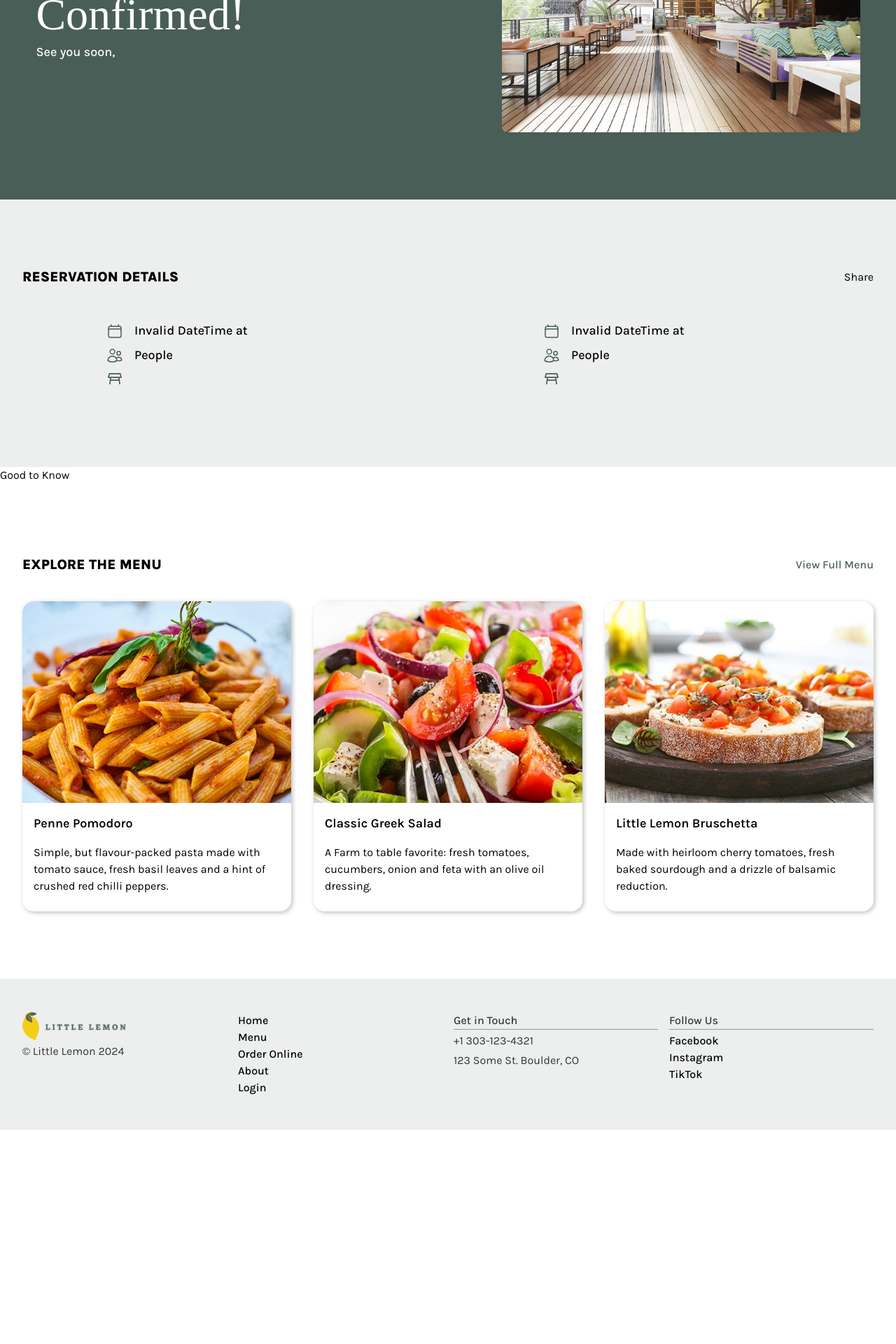
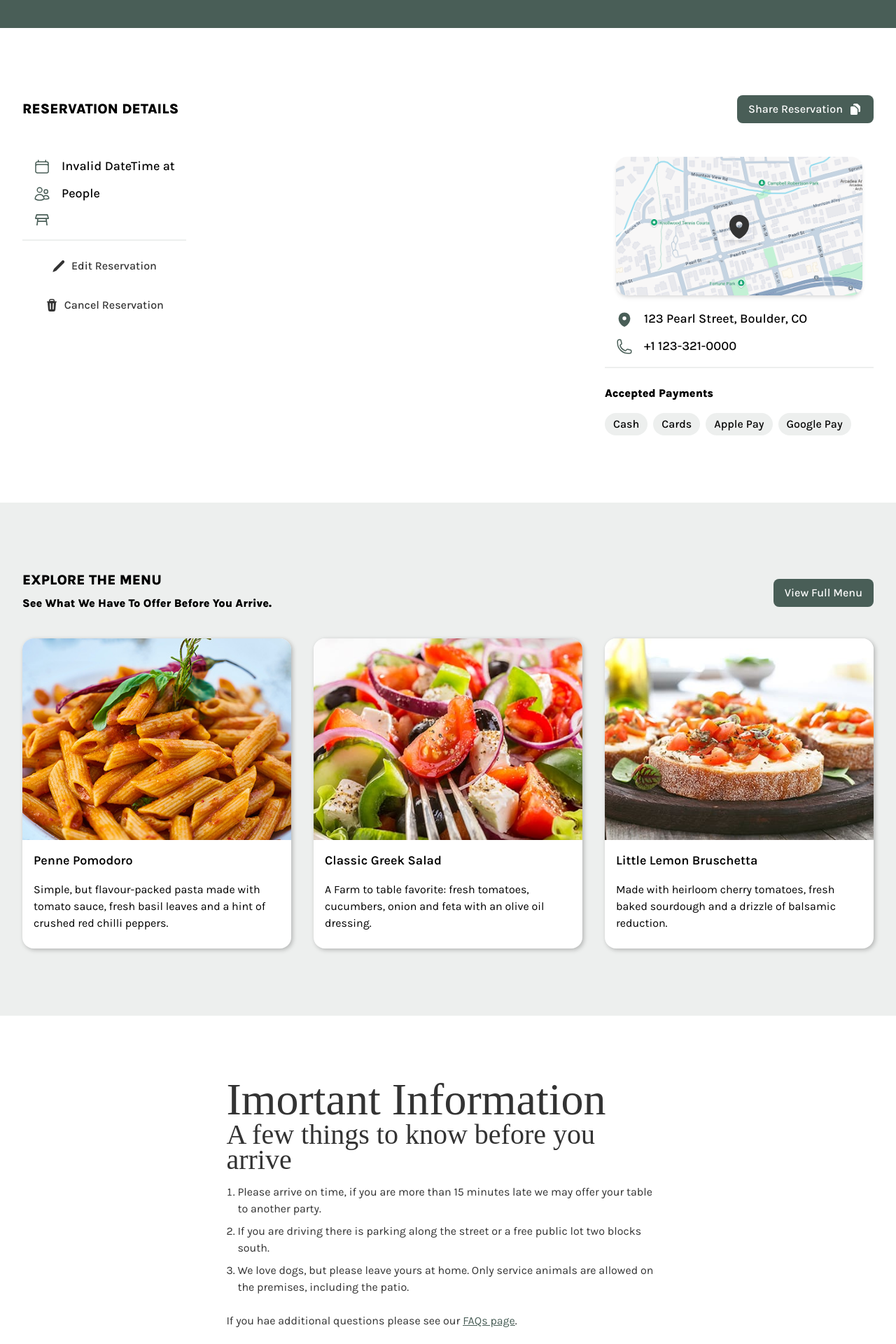
Before and after one commit to MoxieEric/meta-front-end-developer-capstone, a React (Create React App) app: page /confirmed in a window 1280 px wide. Shown: the part 320-2240 px from the top of the page at 70% size. Before the commit the page ends 1934 px from the top, so only its background shows below. Built offline with nearby package versions, Linux system fonts and the light colour scheme; a web font is replaced by a local one.

Commit message:
confirmation page styles and content

```diff
--- /dev/null
+++ b/src/components/atoms/Pill.js
@@ -0,0 +1,9 @@
+const Pill = ({ children }) => {
+	return (
+		<div className='rounded-full highlight-text px-3 py-1 bg-light'>
+			{children}
+		</div>
+	)
+}
+
+export default Pill
--- a/src/components/reservations/ReservationDetails.js
+++ b/src/components/reservations/ReservationDetails.js
@@ -17,22 +17,22 @@ const ReservationDetails = ({ reservation }) => {
 	}, [reservation])
 	return (
 		<div className='reservation-details'>
-			<div className='item'>
+			<div className='detail-item'>
 				<CalendarIcon className='icon' />
 				<p className='lead-text'>
 					{reservationDate} at {reservation?.time}
 				</p>
 			</div>
-			<div className='item'>
+			<div className='detail-item'>
 				<UsersIcon className='icon' />
 				<p className='lead-text'>{reservation?.guests} People</p>
 			</div>
-			<div className='item'>
+			<div className='detail-item'>
 				<TableIcon className='icon' />
 				<p className='lead-text'>{reservation?.seating}</p>
 			</div>
 			{reservation?.occasion && (
-				<div className='item'>
+				<div className='detail-item'>
 					<SparklesIcon className='icon' />
 					<p className='lead-text capitalize'>
 						{reservation.occasion}
--- a/src/components/screens/BookingConfirmation.js
+++ b/src/components/screens/BookingConfirmation.js
@@ -9,6 +9,15 @@ import CardImage from '../cards/CardImage'
 import CardHeader from '../cards/CardHeader'
 import CardBody from '../cards/CardBody'
 import specialsContent from '../../config/specialsContent'
+import {
+	TrashIcon,
+	MapPinIcon,
+	PencilIcon,
+	DocumentDuplicateIcon,
+} from '@heroicons/react/20/solid'
+import { PhoneIcon } from '@heroicons/react/24/outline'
+import paymentMethods from '../../config/paymentMethods'
+import Pill from '../atoms/Pill'
 
 const BookingConfirmation = () => {
 	const [reservation, setReservation] = useState(null)
@@ -19,9 +28,9 @@ const BookingConfirmation = () => {
 
 	return (
 		<>
-			<PageSection id='reservation' background='primary'>
+			<PageSection id='reservation-confirmed' background='primary'>
 				<FeatureSection
-					title='Reservation Confirmed!'
+					title='Reservation Confirmed'
 					images={[
 						{
 							src: '/little-lemon-restaurant-01.jpg',
@@ -32,37 +41,76 @@ const BookingConfirmation = () => {
 					]}
 				>
 					<p className='lead-text text-white'>
-						See you soon, {reservation?.firstName}
+						See you soon, {reservation?.firstName}!
 					</p>
 				</FeatureSection>
 			</PageSection>
-			<PageSection id='reservation-details' background='light'>
+			<PageSection id='reservation-details' background='white'>
 				<CardsSection
 					title='Reservation Details'
-					cta={<button>Share</button>}
+					cta={
+						<button className='button button--primary gap-2 items-center justify-center'>
+							Share Reservation
+							<DocumentDuplicateIcon className='icon w-5 h-5' />
+						</button>
+					}
 				>
-					<ReservationDetails
-						reservation={reservation}
-						title={'Reservation Details'}
-					/>
-					<ReservationDetails
-						reservation={reservation}
-						title={'Reservation Details'}
-					/>
+					<div className='flex flex-col gap-4'>
+						<ReservationDetails reservation={reservation} />
+						<button className='button button--ghost w-full gap-2 items-center justify-center'>
+							<PencilIcon className='icon w-5 h-5' />
+							Edit Reservation
+						</button>
+						<button className='button button--ghost w-full gap-2 items-center justify-center'>
+							<TrashIcon className='icon w-5 h-5' />
+							Cancel Reservation
+						</button>
+					</div>
+					<div className='flex flex-col gap-4'>
+						<div className='reservation-details'>
+							<figure className='rounded-lg overflow-hidden shadow-md mb-2 relative'>
+								<img
+									src='/map-01.png'
+									alt='Map of Little Lemon location'
+									className='w-full h-auto object-cover min-w-16 aspect-video'
+								/>
+								<div className='absolute top-0 left-0 w-full h-full flex flex-col items-center justify-center'>
+									<MapPinIcon className='w-10 h-10 text-dark shadow-md' />
+								</div>
+							</figure>
+							<div className='detail-item'>
+								<MapPinIcon className='icon' />
+								<p className='lead-text'>
+									123 Pearl Street, Boulder, CO
+								</p>
+							</div>
+							<div className='detail-item'>
+								<PhoneIcon className='icon' />
+								<p className='lead-text'>
+									<a href='tel:+11233210000'>
+										+1 123-321-0000
+									</a>
+								</p>
+							</div>
+						</div>
+						<h3 className='category-title pt-2'>
+							Accepted Payments
+						</h3>
+						<div className='flex items-center gap-2'>
+							{paymentMethods.map((item) => (
+								<Pill>{item}</Pill>
+							))}
+						</div>
+					</div>
 				</CardsSection>
 			</PageSection>
 
-			<section>
-				<header>
-					<h1>Good to Know</h1>
-				</header>
-			</section>
-			<PageSection id='specials' background='white'>
+			<PageSection id='specials' background='light'>
 				<CardsSection
 					title='Explore the Menu'
-					subtitle=''
+					subtitle='See what we have to offer before you arrive.'
 					cta={
-						<Link to='/menu' className='button button--link'>
+						<Link to='/menu' className='button'>
 							View Full Menu
 						</Link>
 					}
@@ -80,6 +128,37 @@ const BookingConfirmation = () => {
 					))}
 				</CardsSection>
 			</PageSection>
+			<PageSection id='info' background='white'>
+				<FeatureSection
+					title='Imortant Information'
+					subtitle='A few things to know before you arrive'
+					color='dark'
+				>
+					<ol className='list-decimal list-outside pl-4 max-w-prose space-y-2 py-2'>
+						<li>
+							Please arrive on time, if you are more than 15
+							minutes late we may offer your table to another
+							party.
+						</li>
+						<li>
+							If you are driving there is parking along the street
+							or a free public lot two blocks south.
+						</li>
+						<li>
+							We love dogs, but please leave yours at home. Only
+							service animals are allowed on the premises,
+							including the patio.
+						</li>
+					</ol>
+					<p>
+						If you hae additional questions please see our{' '}
+						<Link to='/faqs' className='!text-primary underline'>
+							FAQs page
+						</Link>
+						.
+					</p>
+				</FeatureSection>
+			</PageSection>
 		</>
 	)
 }
--- a/src/components/screens/Reservations.js
+++ b/src/components/screens/Reservations.js
@@ -1,5 +1,5 @@
 import { useBookingContext } from '../../context/bookingContext'
-import ReservationOption from '../cards/BookingSlot'
+import ReservationOption from '../reservations/BookingSlot'
 import ReservationsSearch from '../form/ReservationsSearch'
 import PageSection from '../layout/PageSection'
 import FeatureSection from '../sections/FeatureSection'
--- a/src/components/sections/CardsSection.js
+++ b/src/components/sections/CardsSection.js
@@ -4,7 +4,9 @@ const CardsSection = ({ title, subtitle, cta, children }) => {
 			<header>
 				<div className='headings'>
 					<h1 className='section-title text-nowrap'>{title}</h1>
-					{subtitle && <h2 className='category-title'>{subtitle}</h2>}
+					{subtitle && (
+						<h2 className='category-title subtitle'>{subtitle}</h2>
+					)}
 				</div>
 				{cta && <div className='cta'>{cta}</div>}
 			</header>
--- a/src/components/sections/FeatureSection.js
+++ b/src/components/sections/FeatureSection.js
@@ -1,6 +1,14 @@
-const FeatureSection = ({ title, subtitle, images = [], children }) => {
+import classNames from 'classnames'
+
+const FeatureSection = ({
+	title,
+	subtitle,
+	images = [],
+	color = 'white',
+	children,
+}) => {
 	return (
-		<div className='feature-section'>
+		<div className={classNames('feature-section', `text-${color}`)}>
 			<div className='content'>
 				<header>
 					<h1 className='display-title'>{title}</h1>
--- /dev/null
+++ b/src/config/paymentMethods.js
@@ -0,0 +1,2 @@
+const paymentMethods = ['Cash', 'Cards', 'Apple Pay', 'Google Pay']
+export default paymentMethods
--- a/src/styles/app.css
+++ b/src/styles/app.css
@@ -101,6 +101,14 @@ html, body {
 .button--secondary:hover {
 	color: black;
 	background: var(--color-tan);
+}
+.button--ghost {
+	background: transparent;
+	color: var(--color-dark);
+}
+.button--ghost:hover {
+	background: var(--color-light);
+	color: black;
 }
 .button--light {
 	background: var(--color-light);
@@ -254,7 +262,7 @@ html, body {
 	flex-direction: column;
 	align-items: center;
 	justify-content: center;
-	gap: .25rem;
+	gap: .5rem;
 	text-align: center;
 	width: 100%;
 }
@@ -262,6 +270,7 @@ html, body {
 	font-weight: 500;
 	padding: .125rem 0;
 	color: black;
+	display: block;
 }
 .global-footer .column a:hover {
 	color: var(--color-primary);
@@ -315,10 +324,10 @@ main {
 	flex-direction: column;
 	gap: .5rem;
 	max-width: 65ch;
-	color: white;
+	color: inherit;
 }
 .feature-section header {
-	color: white;
+	color: inherit;
 	display: flex;
 	flex-direction: column;
 	gap: .5rem;
@@ -368,9 +377,13 @@ main {
 	min-width: 8rem;
 	height: 100%;
 }
-
+.feature-section h1,
+	.feature-section h2	 {
+		color: inherit;
+	}
 .feature-section p {
 	padding-right: 1rem;
+	color: inherit;
 }
 
 @media (min-width: 640px) {
@@ -384,7 +397,6 @@ main {
 		padding-right: 2rem;
 	}
 }
-
 /* Cards Section */
 .cards-section {
 	display: flex;
@@ -400,7 +412,9 @@ main {
 	align-items: center;
 	gap: 1rem;
 }
-
+.cards-section .subtitle {
+	width: max-content;
+}
 .cards-section .content {
 	display: flex;
 	flex-direction: column;
@@ -673,20 +687,30 @@ main {
 .reservation-details {
 	display: flex;
 	flex-direction: column;
-	gap: .5rem;
+	gap: .75rem;
 	width: 100%;
 	max-width: 24rem;
 	margin: 0 auto;
 	padding: 1rem;
 	border-bottom: 2px solid var(--color-light);
 }
-.reservation-details .item {
+.detail-item {
 	display: flex;
 	align-items: center;
 	gap: 1rem;
 }
-.reservation-details .item .icon {
+.detail-item .icon {
 	width: 1.5rem;
 	height: 1.5rem;
 	color: var(--color-primary);
 }
+
+#reservation-confirmed {
+	padding: 1rem 2rem;
+}
+#reservation-confirmed .feature-section figure img {
+	max-width: 18rem;
+}
+#reservation-details .cards-section .content {
+	justify-content: space-between;
+}
```
Also changed, not shown: public/map-01.png (added), src/components/reservations/BookingSlot.js (renamed from src/components/cards/BookingSlot.js), src/styles/tailwind.min.css.
